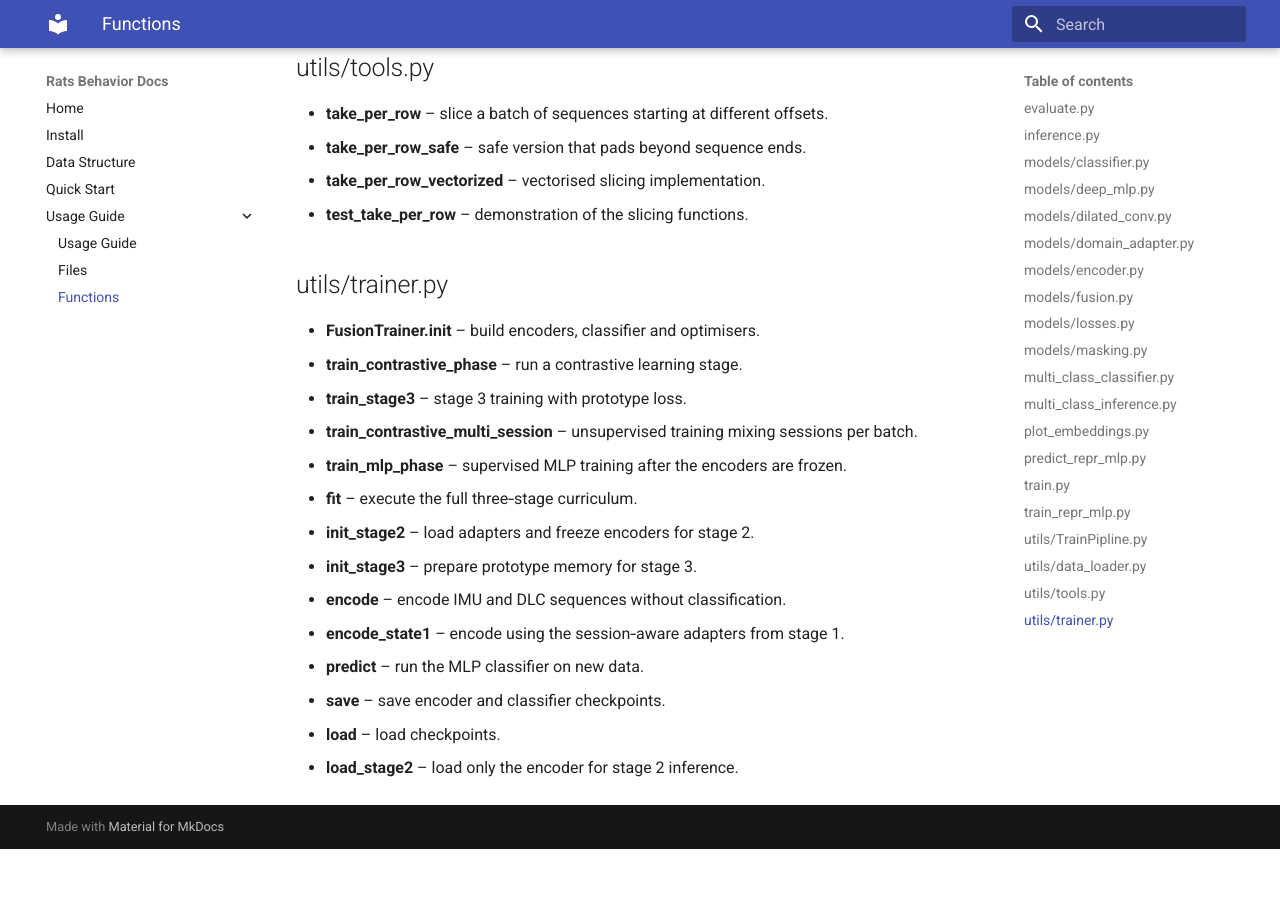
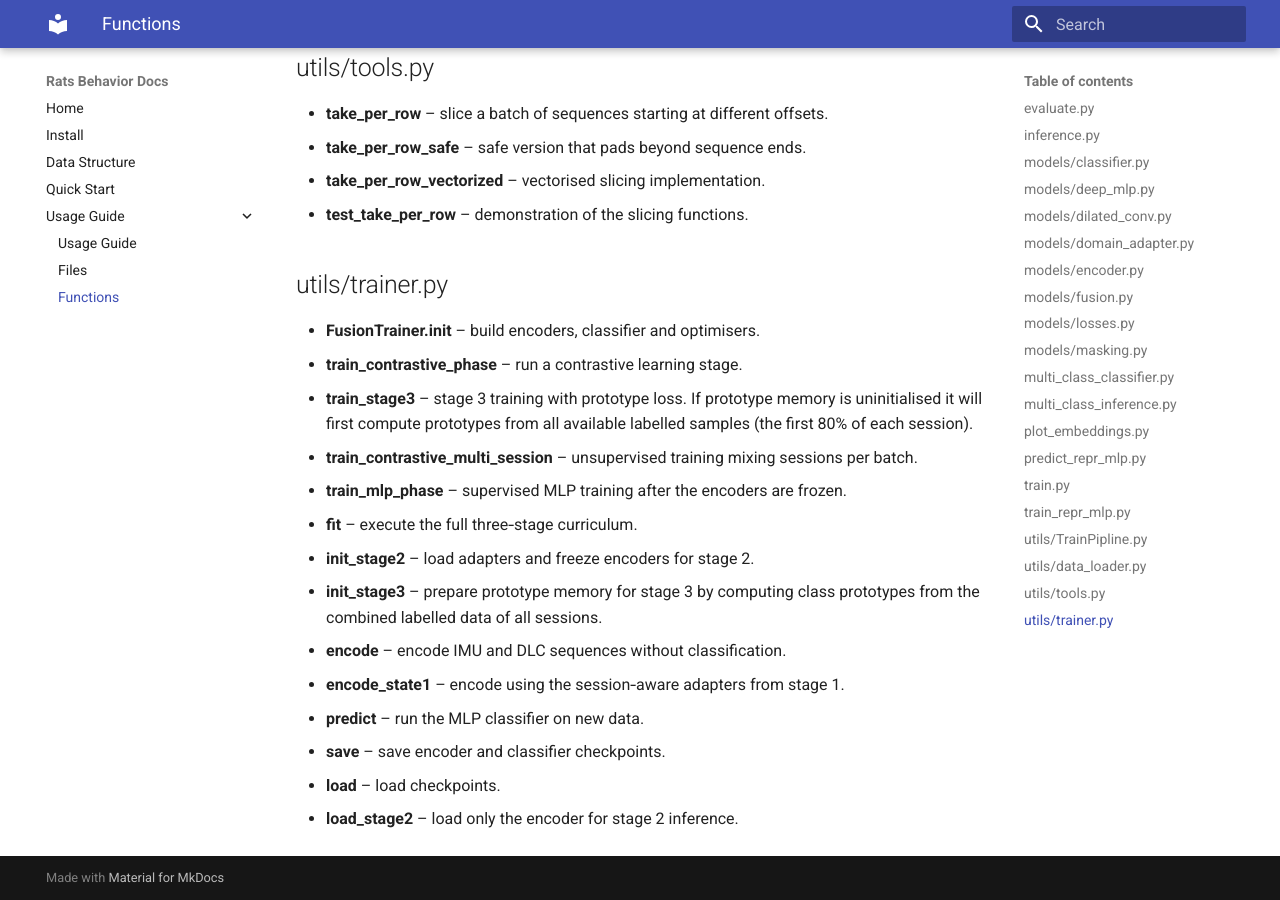
Before and after one commit to jqorange/Rats-Behavior-Classification, an MkDocs documentation site: the page built from docs/usage/function.md, in a window 1280 px wide and 900 px high, scrolled down 4647 px. Built offline with MkDocs 1.6.1 and Material for MkDocs 9.7.7, drawn with Linux system fonts in a browser that asks for light colours; before the commit the page ends 5496 px from its top, so only the background shows below that.

Commit message:
initialize prototypes from full labelled data

```diff
--- a/docs/usage/function.md
+++ b/docs/usage/function.md
@@ -132,12 +132,15 @@ Below is a high level summary of the public functions and class methods found in
 ## utils/trainer.py
 * **FusionTrainer.__init__** – build encoders, classifier and optimisers.
 * **train_contrastive_phase** – run a contrastive learning stage.
-* **train_stage3** – stage 3 training with prototype loss.
+* **train_stage3** – stage 3 training with prototype loss. If prototype memory
+  is uninitialised it will first compute prototypes from all available labelled
+  samples (the first 80% of each session).
 * **train_contrastive_multi_session** – unsupervised training mixing sessions per batch.
 * **train_mlp_phase** – supervised MLP training after the encoders are frozen.
 * **fit** – execute the full three‑stage curriculum.
 * **init_stage2** – load adapters and freeze encoders for stage 2.
-* **init_stage3** – prepare prototype memory for stage 3.
+* **init_stage3** – prepare prototype memory for stage 3 by computing class
+  prototypes from the combined labelled data of all sessions.
 * **encode** – encode IMU and DLC sequences without classification.
 * **encode_state1** – encode using the session‑aware adapters from stage 1.
 * **predict** – run the MLP classifier on new data.
```
Also changed, not shown: 1 other file.
